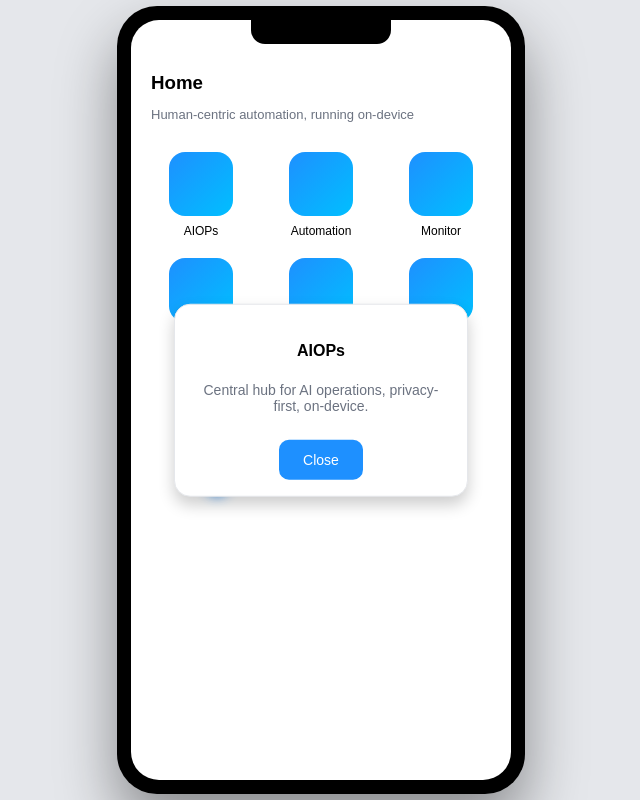
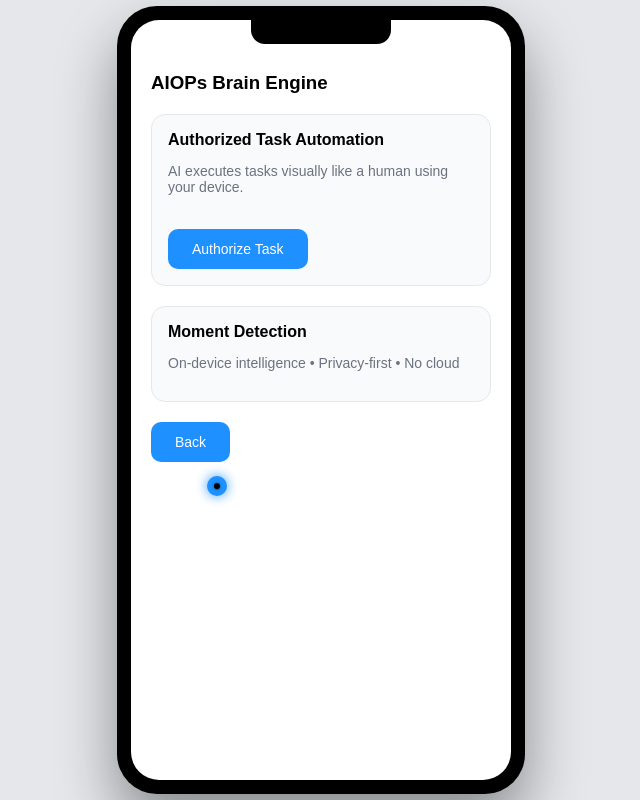
Before and after one commit to BAINT-tech/baint-aiops-phone-demoV2, a plain HTML site: page index.html in a window 1280 px wide. Both pictures are taken after a click on the element "AIOPs". Shown: the whole page, without its empty margins (319-959 px from the left). Drawn offline with Linux system fonts and the light colour scheme.

Commit message:
Replace feature modal with mock screens
Replaced feature modal functionality with mock screen functionality, updating the associated JavaScript functions and HTML structure.

```diff
--- a/index.html
+++ b/index.html
@@ -128,7 +128,6 @@ p {
   font-size:12px;
   cursor:pointer;
   transition: transform 0.2s;
-  position:relative;
 }
 .app:hover { transform: scale(1.1); }
 
@@ -191,24 +190,6 @@ button {
   0% { transform: translate(0,0); }
   100% { transform: translate(0,2px); }
 }
-
-/* FEATURE CARD MODAL */
-.feature-card {
-  position:absolute;
-  top:50%;
-  left:50%;
-  transform:translate(-50%, -50%);
-  width:260px;
-  background:#fff;
-  border-radius:16px;
-  padding:16px;
-  border:1px solid #E5E7EB;
-  box-shadow:0 8px 16px rgba(0,0,0,0.2);
-  display:none;
-  z-index:20;
-  text-align:center;
-}
-.feature-card button { margin-top:12px; }
 </style>
 </head>
 <body>
@@ -236,16 +217,16 @@ button {
       <h3>Home</h3>
       <p style="font-size:13px">Human-centric automation, running on-device</p>
       <div class="icon-grid">
-        <div class="app" onclick="openFeature('AIOPs')"><div class="icon"></div>AIOPs</div>
-        <div class="app" onclick="openFeature('Automation')"><div class="icon"></div>Automation</div>
-        <div class="app" onclick="openFeature('Monitor')"><div class="icon"></div>Monitor</div>
-        <div class="app" onclick="openFeature('Security')"><div class="icon"></div>Security</div>
-        <div class="app" onclick="openFeature('System')"><div class="icon"></div>System</div>
-        <div class="app" onclick="openFeature('Connect')"><div class="icon"></div>Connect</div>
+        <div class="app" onclick="openMock('aiops')"><div class="icon"></div>AIOPs</div>
+        <div class="app" onclick="openMock('automation')"><div class="icon"></div>Automation</div>
+        <div class="app" onclick="openMock('monitor')"><div class="icon"></div>Monitor</div>
+        <div class="app" onclick="openMock('security')"><div class="icon"></div>Security</div>
+        <div class="app" onclick="openMock('system')"><div class="icon"></div>System</div>
+        <div class="app" onclick="openMock('connect')"><div class="icon"></div>Connect</div>
       </div>
     </div>
 
-    <!-- FEATURE SCREENS -->
+    <!-- MOCK FEATURE SCREENS -->
     <div class="mock-screen" id="aiops">
       <h3>AIOPs Brain Engine</h3>
       <div class="card">
@@ -269,13 +250,6 @@ button {
     <!-- AI CURSOR -->
     <div id="ai-cursor"></div>
 
-    <!-- FEATURE MODAL -->
-    <div id="feature-card" class="feature-card">
-      <h4 id="feature-title">Feature</h4>
-      <p id="feature-desc">Description goes here.</p>
-      <button onclick="closeFeature()">Close</button>
-    </div>
-
   </div>
 </div>
 
@@ -289,28 +263,15 @@ function show(id) {
   document.getElementById(id).classList.add('active');
 }
 
-/* Open a mock screen */
-function openFeature(name) {
-  const features = {
-    'AIOPs':'Central hub for AI operations, privacy-first, on-device.',
-    'Automation':'Automates repetitive tasks seamlessly on your device.',
-    'Monitor':'Monitor system performance and device usage in real-time.',
-    'Security':'Detects threats and protects your data locally.',
-    'System':'Manage device resources efficiently with AI.',
-    'Connect':'Connect and integrate apps and services securely.'
-  };
-  document.getElementById('feature-title').innerText = name;
-  document.getElementById('feature-desc').innerText = features[name];
-  document.getElementById('feature-card').style.display='block';
+/* Open mock screen */
+function openMock(id) {
+  show(id);
 }
-
-/* Close feature modal */
-function closeFeature() { document.getElementById('feature-card').style.display='none'; }
 
 /* Back to home */
 function backHome(){ show('home'); }
 
-/* AI Cursor Animation (only on authorize click) */
+/* AI Cursor Animation ONLY after clicking Authorize Task */
 function startAI() {
   const cursor = document.getElementById("ai-cursor");
   cursor.style.display = "flex";
```
